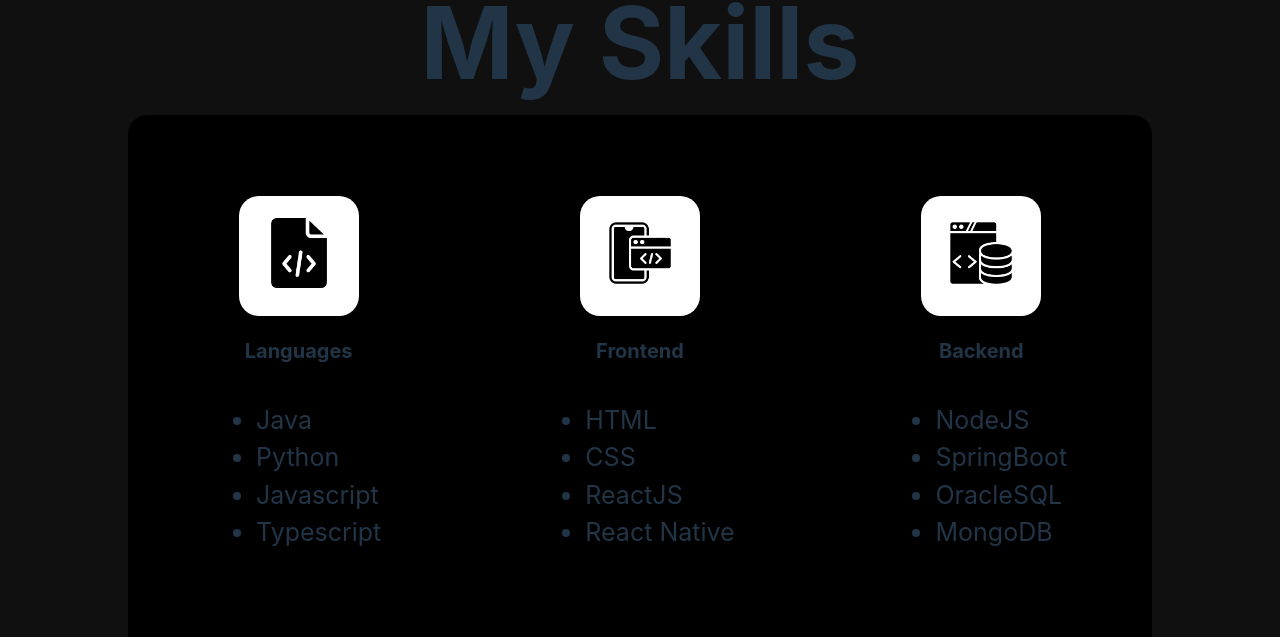
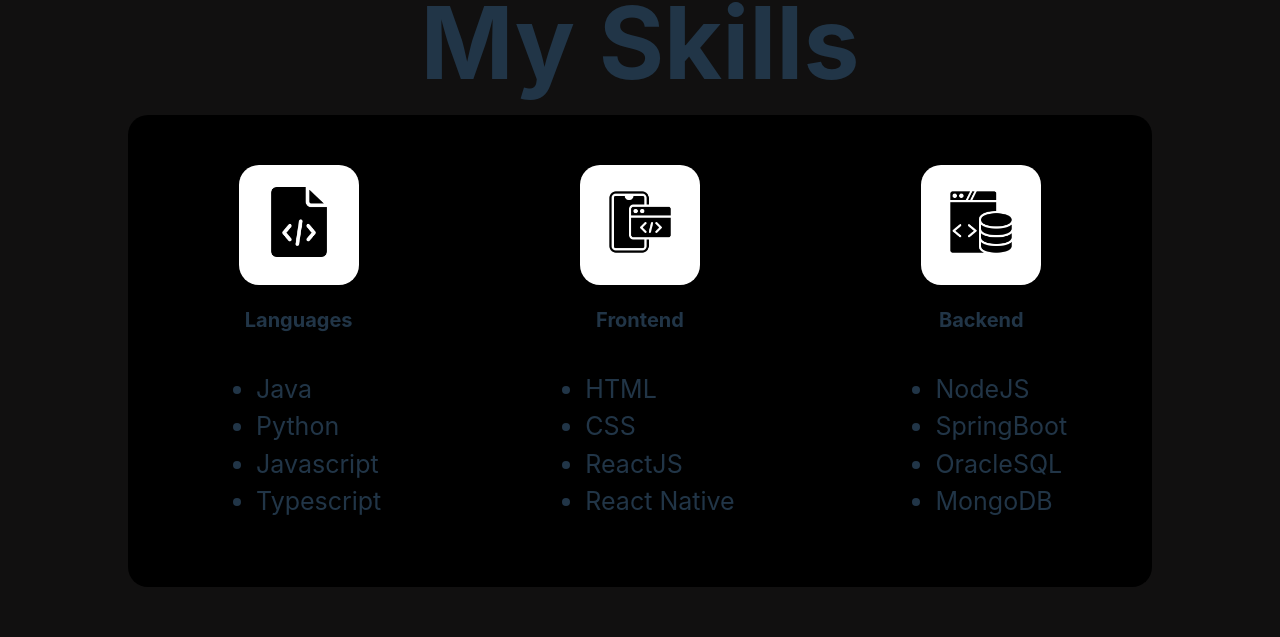
Before and after one commit to Alexk0309/Alex-Portfolio, a React (Vite) app in the folder alex-portfolio/: page / in a window 1280 px wide. Shown: the part 1847-2484 px from the top of the page. Built offline with nearby package versions, Linux system fonts and the light colour scheme; no server answers.

Commit message:
feat: react reveal

```diff
--- a/alex-portfolio/package.json
+++ b/alex-portfolio/package.json
@@ -10,14 +10,17 @@
     "preview": "vite preview"
   },
   "dependencies": {
+    "@emotion/react": "^11.11.1",
     "axios": "^1.5.0",
     "prop-types": "^15.8.1",
     "react": "^18.2.0",
+    "react-awesome-reveal": "^4.2.5",
     "react-dom": "^18.2.0",
     "react-query": "^3.39.3",
     "styled-components": "^6.0.7"
   },
   "devDependencies": {
+    "@types/node": "^20.6.3",
     "@types/react": "^18.2.15",
     "@types/react-dom": "^18.2.7",
     "@typescript-eslint/eslint-plugin": "^6.0.0",
--- a/alex-portfolio/src/modules/components/styles.css
+++ b/alex-portfolio/src/modules/components/styles.css
@@ -7,6 +7,7 @@
   width: 100%;
   height: 100px;
   background-color: #000000;
+  z-index: 1;
 }
 /* #1d1919 */
 .nav-bar-items {
--- a/alex-portfolio/src/modules/main/view/AboutMe.tsx
+++ b/alex-portfolio/src/modules/main/view/AboutMe.tsx
@@ -3,6 +3,7 @@
 import profileImg from "../../../assets/images/Profile.jpeg";
 import { StyledButton } from "../../components/Button";
 import resume from "../../../assets/CheahKarSheng.pdf";
+import { Slide } from "react-awesome-reveal";
 
 const AboutMe = () => {
   const downloadFile = async () => {
@@ -15,6 +16,7 @@
   };
 
   return (
+    <Slide direction="right" triggerOnce>
       <AboutMeContainer id="about-me">
         <ProfilePictureContainer>
           <ProfilePictureWrapper>
@@ -30,10 +32,10 @@
 
             <ProfileDescriptionBioContainer>
               <ProfileDescriptionBio>
-              A computer science fresh graduate based in Kuala Lumpur, Malaysia.
-              Armed with a keyboard, conjuring lines of code that dance to the
-              rhythm of innovation while battling synxtax dragons or embarking
-              on epic quests to find the perfect coffee blend.
+                A computer science fresh graduate based in Kuala Lumpur,
+                Malaysia. Armed with a keyboard, conjuring lines of code that
+                dance to the rhythm of innovation while battling synxtax dragons
+                or embarking on epic quests to find the perfect coffee blend.
               </ProfileDescriptionBio>
             </ProfileDescriptionBioContainer>
 
@@ -43,6 +45,7 @@
           </ProfileDescriptionWrapper>
         </ProfileDescriptionContainer>
       </AboutMeContainer>
+    </Slide>
   );
 };
 
--- a/alex-portfolio/src/modules/main/view/Experience.tsx
+++ b/alex-portfolio/src/modules/main/view/Experience.tsx
@@ -3,6 +3,7 @@
 import Card, { Experience } from "../../components/Card";
 import { useQuery } from "react-query";
 import { getExperiences } from "../../../api";
+import { Slide } from "react-awesome-reveal";
 
 const Experience = () => {
   const { data } = useQuery({
@@ -13,14 +14,22 @@
   const experiences = data?.results;
 
   return (
+    <Slide direction="right" triggerOnce>
       <ExperienceContainer id="experience">
         <ExperienceTitleContainer>
           <ExperienceTitle>Work Experience</ExperienceTitle>
         </ExperienceTitleContainer>
         <ExperienceCardContainer>
           {experiences?.map((item: Experience, index: number) => {
-          const { title, company, description, startDate, endDate, img, link } =
-            item;
+            const {
+              title,
+              company,
+              description,
+              startDate,
+              endDate,
+              img,
+              link,
+            } = item;
             return (
               <ExperienceCard
                 key={index}
@@ -36,6 +45,7 @@
           })}
         </ExperienceCardContainer>
       </ExperienceContainer>
+    </Slide>
   );
 };
 
--- a/alex-portfolio/src/modules/main/view/Skills.tsx
+++ b/alex-portfolio/src/modules/main/view/Skills.tsx
@@ -6,10 +6,12 @@
 import frontendImg from "../../../assets/images/frontend.png";
 import backendImg from "../../../assets/images/backend.png";
 import { BACKEND, FRONTEND, LANGUAGES } from "../../../constants/skills";
+import { Slide } from "react-awesome-reveal";
 
 const Skills = () => {
   return (
     <SkillsContainer id="skills">
+      <Slide triggerOnce>
         <SkillsTitleContainer>
           <SkillsTitle>My Skills</SkillsTitle>
         </SkillsTitleContainer>
@@ -45,6 +47,7 @@
             </SkillsSection>
           </SkillsToolWrapper>
         </SkillsToolContainer>
+      </Slide>
     </SkillsContainer>
   );
 };
@@ -88,6 +91,8 @@
   align-items: center;
   background-color: #000000;
   border-radius: 20px;
+  padding-top: 50px;
+  padding-bottom: 50px;
 `;
 
 const SkillsSectionTitle = styled(Paragraph)`
```
Also changed, not shown: 1 other file (tests, documents, lock files or other folders). Lines whose indentation alone changed are shown as unchanged.
